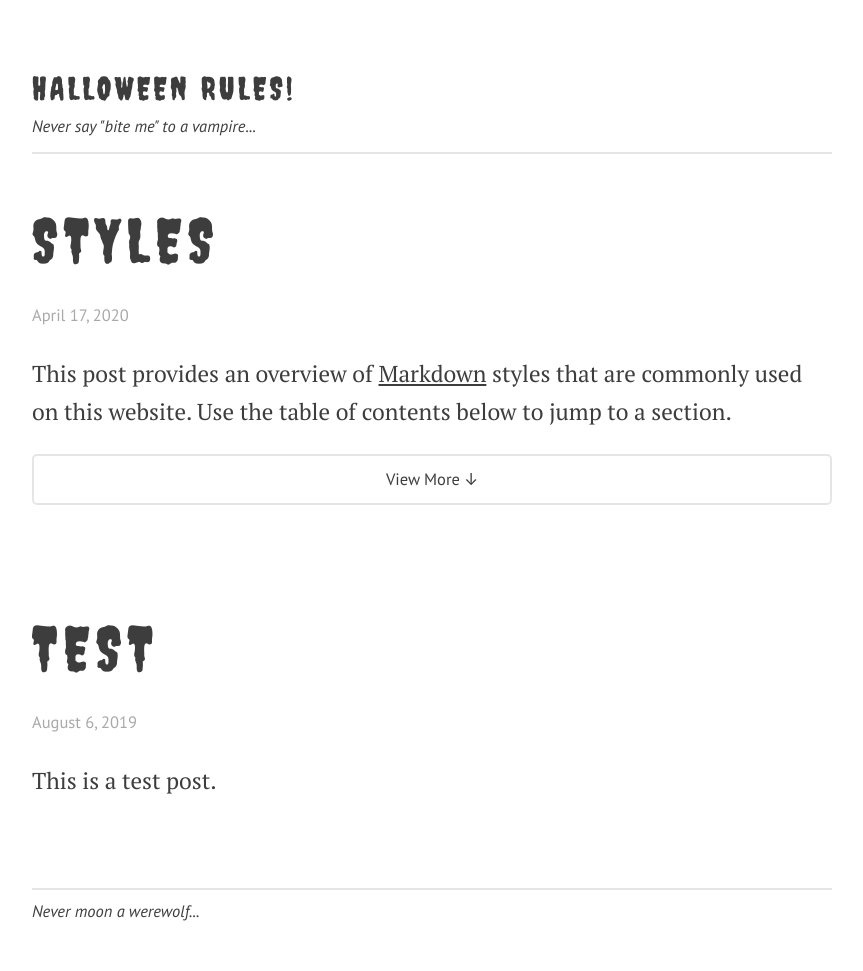
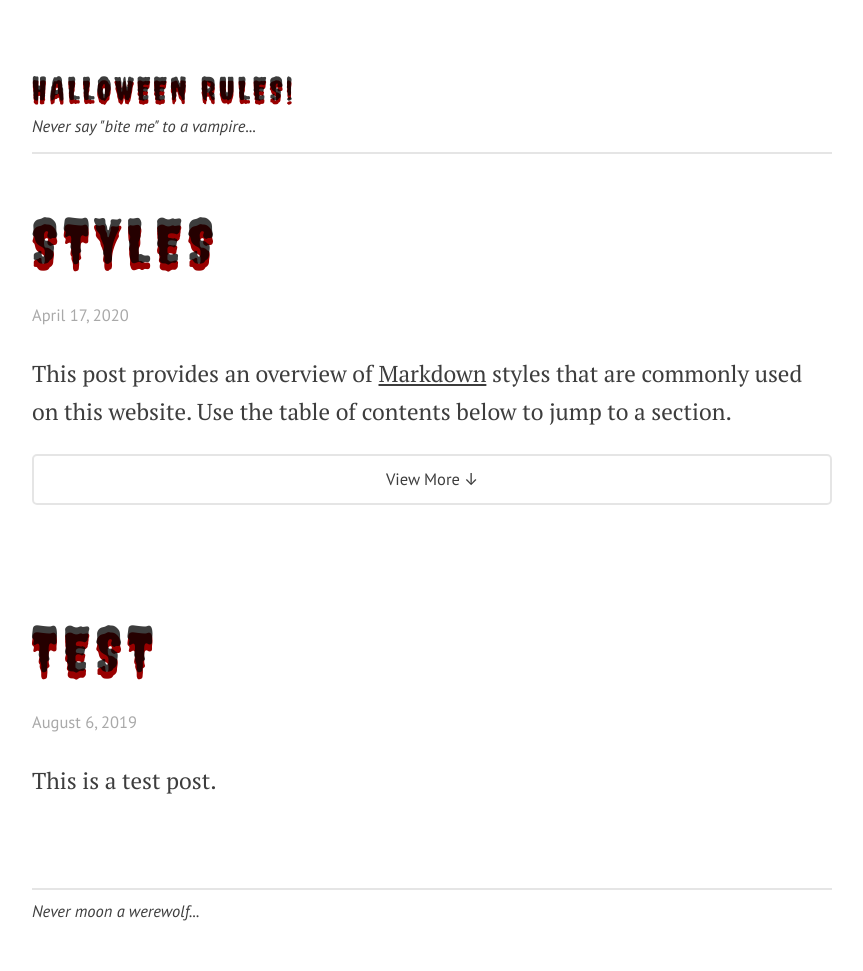
Before and after one commit to lmw13/lmw13, a Jekyll site: the page built from index.html, in a window 1280 px wide. Shown: the whole page, without its empty margins (208-1071 px from the left). Built offline with Jekyll 4.4.1, drawn with Linux system fonts in a browser that asks for light colours; some web fonts are replaced; the list of posts is cut into pages by our own code.

Commit message:
Update style.css

```diff
--- a/css/style.css
+++ b/css/style.css
@@ -93,6 +93,7 @@ h3,
 .header {
 	font-family: 'Creepster', cursive;
 	font-weight: 400;
+	text-shadow: 0 .11em 0 #900;
 	text-transform: uppercase;
       	letter-spacing: 0.1em;
 }
```
